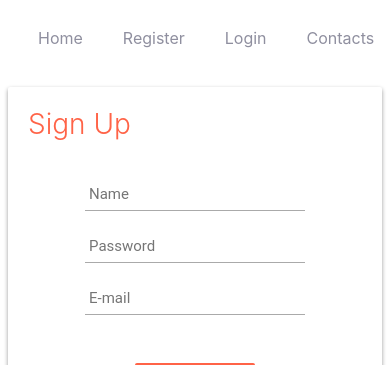
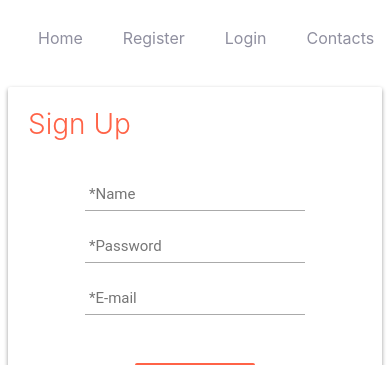
Before and after one commit to AlexeyGrk/goit-react-hw-08-phonebook, a React (Create React App) app: page /register in a window 390 px wide. Shown: the top 365 px of the page. Built offline with nearby package versions, Linux system fonts and the light colour scheme.

Commit message:
add symbol phone for homepage

```diff
--- a/src/components/Home/Home.jsx
+++ b/src/components/Home/Home.jsx
@@ -16,7 +16,7 @@ const Home = () => {
   const loggedIn = useSelector(getIsLoggedIn);
   return (
     <HomePageContainer>
-      <HomePageMainTitle>Hi, I'm your phonebook.</HomePageMainTitle>
+      <HomePageMainTitle>Hi, I'm your phonebook.&#128222;</HomePageMainTitle>
       <HomePageBottomContainer>
         <HomePageBottomText>
           I will help you to be always in touch with your friends.
--- a/src/components/LoginForm/LoginForm.jsx
+++ b/src/components/LoginForm/LoginForm.jsx
@@ -71,7 +71,7 @@ const LoginForm = () => {
           <LoginMainForm onSubmit={handleSubmit(onSubmit)}>
             <LoginFormEmailLabel htmlFor="email">
               <LoginFormEmailInput
-                placeholder="E-mail"
+                placeholder="*E-mail"
                 required
                 // pattern="/^\w+([\.-]?\w+)*@\w+([\.-]?\w+)*(\.\w{2,3})+$/"
                 {...register("email")}
@@ -82,7 +82,7 @@ const LoginForm = () => {
             <LoginFormPasswordLabel htmlFor="password">
               <LoginFormPasswordInput
                 required
-                placeholder="Password"
+                placeholder="*Password"
                 {...register("password")}
                 type="password"
                 id="password"
--- a/src/components/RegisterForm/RegisterForm.jsx
+++ b/src/components/RegisterForm/RegisterForm.jsx
@@ -73,7 +73,7 @@ const RegisterForm = () => {
         <RegisterFormLabel htmlFor="name">
           <RegisterFormInput
             required
-            placeholder="Name"
+            placeholder="*Name"
             pattern="^[a-zA-Zа-яА-Я]+(([' -][a-zA-Zа-яА-Я ])?[a-zA-Zа-яА-Я]*)*$"
             title="Имя может состоять только из букв, апострофа, тире и пробелов. Например Adrian, Jacob Mercer, Charles de Batz de Castelmore d'Artagnan и т. п."
             id="name"
@@ -93,12 +93,12 @@ const RegisterForm = () => {
             type="password"
             id="password"
             required
-            placeholder="Password"
+            placeholder="*Password"
           />
         </RegisterFormLabel>
         <RegisterFormLabel htmlFor="email">
           <RegisterFormInput
-            placeholder="E-mail"
+            placeholder="*E-mail"
             required
             // pattern="/^[a-zA-Z0-9.!#$%&'*+/=?^_`{|}~-]+@[a-zA-Z0-9-]+(?:\.[a-zA-Z0-9-]+)*$/"
             {...register("email")}
```
